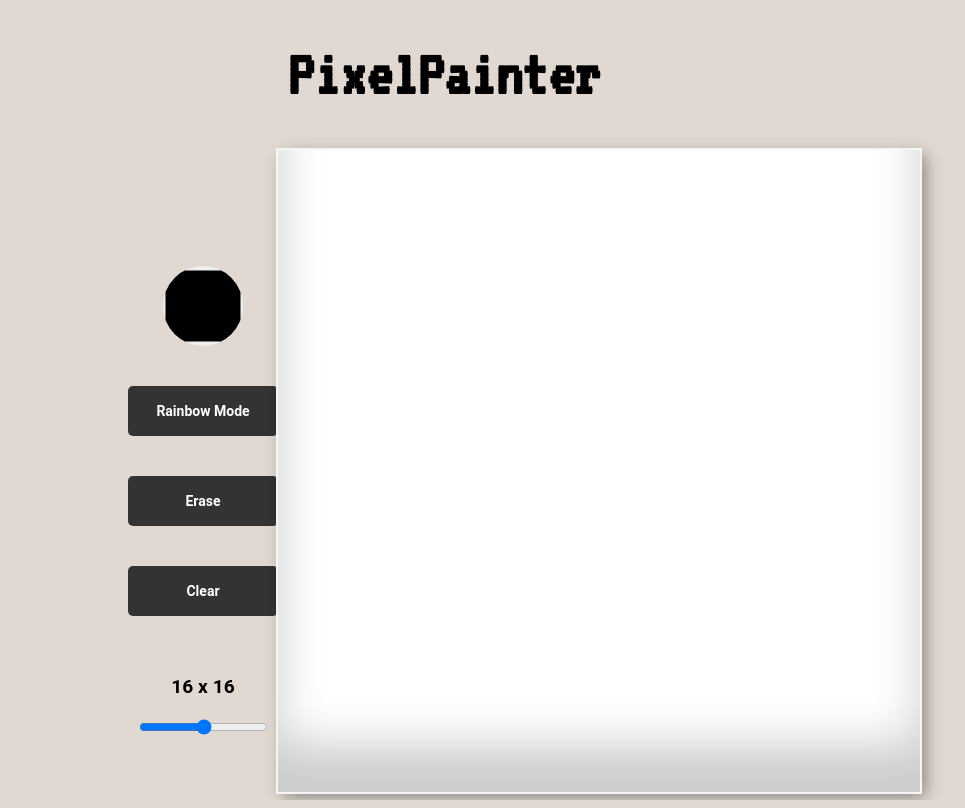
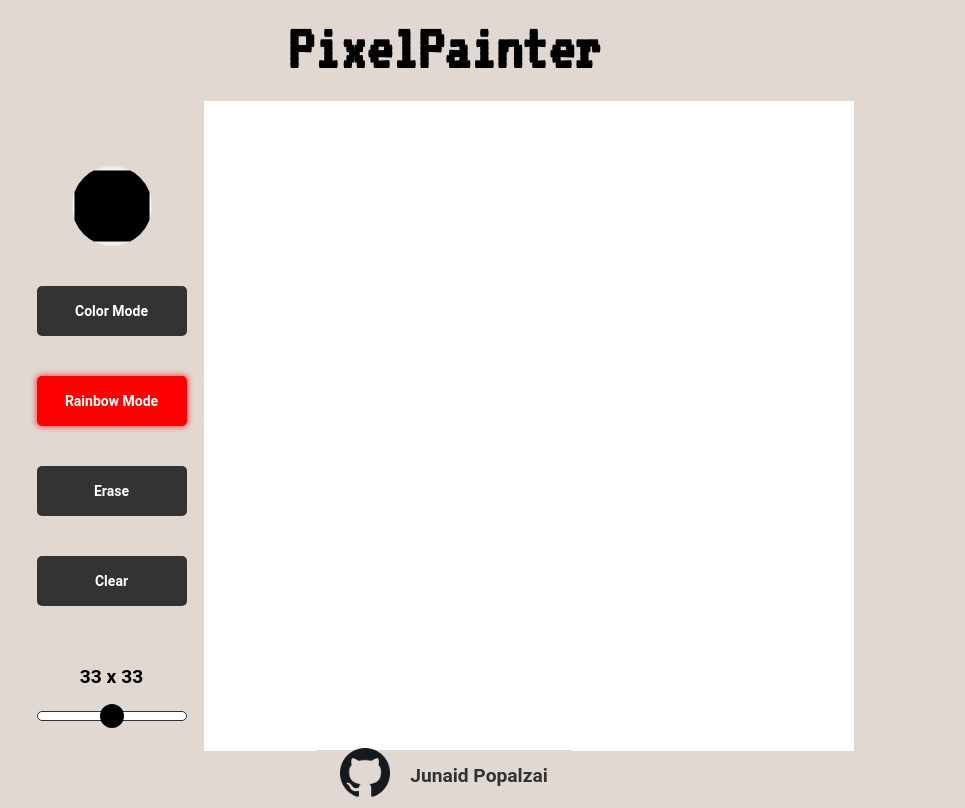
Before and after one commit to JunaidP24/pixel-art-drawer, a plain HTML site: page index.html in a window 1280 px wide. Both pictures are taken after a click on the button "Rainbow Mode". Shown: the whole page, without its empty margins (196-1161 px from the left). Drawn offline with Linux system fonts and the light colour scheme.

Commit message:
Add multiple coloring function and eraser mode, and fixed scalability issues

```diff
--- a/index.html
+++ b/index.html
@@ -5,7 +5,6 @@
     <meta http-equiv="X-UA-Compatible" content="IE=edge">
     <meta name="viewport" content="width=device-width, initial-scale=1.0">
     <title>PixelPainter</title>
-    <script src = "script.js" defer></script>
     <link rel = "stylesheet" href = "style.css">
     <link href="https://fonts.googleapis.com/css2?family=VT323&display=swap" rel="stylesheet">
 </head>
@@ -14,6 +13,7 @@
     <div class = "art-ui">
     <ul class = "util-bar">
         <li><input id = "colorInput" type = "color"></li>
+        <li><button id = "colorMode">Color Mode</button></li>
         <li><button id = "rainbowMode">Rainbow Mode</button></li>
         <li><button id = "erase">Erase</button></li>
         <li><button id = "clear">Clear</button></li>
@@ -25,5 +25,9 @@
     <div class = "container">
     </div>
 </div>
+<div class = "footer">
+    <a href = "https://github.com/JunaidP24" target="_blank"><img src = "images/gitlogo.png" width="50"></a> <p>Junaid Popalzai</p>
+</div>
+<script src = "script.js"></script>
 </body>
 </html>
--- a/script.js
+++ b/script.js
@@ -1,59 +1,130 @@
+const container = document.querySelector('.container');
 const displaySize = document.querySelector('#sizeDisplay');
-const clearBttn = document.querySelector('#clear');
-let currColor = colorInput.value;
+const clearButton = document.querySelector('#clear');
+const eraserButton = document.querySelector('#erase');
+const colorModeButton = document.querySelector('#colorMode');
+const rainbowModeButton = document.querySelector('#rainbowMode');
+const colorInput = document.getElementById('colorInput');
 
-function createGrid(gridSize = 16){
-    const colorInput = document.getElementById('colorInput');
-    const container = document.querySelector('.container');
+let currentColor = colorInput.value;
+let currentMode = 'color';
 
+// Create grid with specified size
+function createGrid(size = 16) {
+    // Clear any existing squares from container
     container.innerHTML = '';
-    for (let i = 0; i < gridSize; i++){
-        // Create row
+
+    // Add rows and squares to container based on size
+    for (let i = 0; i < size; i++) {
       let row = document.createElement('div');
-        row.className = `row`;
+      row.classList.add('row');
       container.appendChild(row);
 
-        for(let j = 0; j < gridSize; j++){
-            // Create the squares in one row according to size
-            const square = document.createElement('div');
-            square.className = 'square';
+      for (let j = 0; j < size; j++) {
+        let square = document.createElement('div');
+        square.classList.add('square');
         row.appendChild(square);
 
-            square.addEventListener('click',function(){
-                square.style.backgroundColor = currColor;
+        // Add event listeners for drawing and erasing
+        square.addEventListener('mousedown', function (event) {
+          if (event.button === 0) {
+            if (currentMode === 'color') {
+              square.style.backgroundColor = currentColor;
+            } else if (currentMode === 'raindbow'){
+              square.style.backgroundColor = getRandomColor();
+            }
+            else if (currentMode === 'erase'){
+                event.preventDefault();
+                square.style.backgroundColor = 'transparent';
+            }
+          }
+        });
+
+        square.addEventListener('mouseover', function (event) {
+          if (event.buttons === 1) {
+            if (currentMode === 'color') {
+              square.style.backgroundColor = currentColor;
+            } else if (currentMode === 'rainbow') {
+              square.style.backgroundColor = getRandomColor();
+            }
+            else if (currentMode === 'erase'){
+                event.preventDefault();
+                square.style.backgroundColor = 'transparent';
+            }
+          }
         });
       }
     }
   }
 
-function clearBoard(){
+
+// Clear all squares on the grid
+function clearBoard() {
   const squares = document.querySelectorAll('.square');
   squares.forEach(square => {
     square.style.backgroundColor = '';
   });
 }
 
-function changeSize(){
+// Change the displayed size of the grid
+function changeSize() {
   const sizeInput = document.getElementById('sizeConfirm');
-    sizeInput.addEventListener('change',function(){
-        let gridSize = sizeInput.value;
+  const gridSize = sizeInput.value;
   displaySize.textContent = `${gridSize} x ${gridSize}`;
   clearBoard();
   createGrid(gridSize);
-    });
 }
 
-function checkForClear(){
-    clearBttn.addEventListener('click',function(){
-        clearBoard();
-    });
+// Set the current drawing color
+function setColor() {
+  currentColor = colorInput.value;
 }
 
-function startDrawing(){
-    let gridSize = 16;
-    createGrid(gridSize);
-    changeSize();
-    checkForClear();
+// Set the current mode to color or rainbow
+function setMode(mode) {
+  currentMode = mode;
 }
 
-startDrawing();
+// Get a random color for rainbow mode
+function getRandomColor() {
+  const letters = '0123456789ABCDEF';
+  let color = '#';
+  for (let i = 0; i < 6; i++) {
+    color += letters[Math.floor(Math.random() * 16)];
+  }
+  return color;
+}
+
+// Set the active button class and update current mode
+function setActiveButton(button, mode) {
+    const buttons = document.querySelectorAll('button');
+    buttons.forEach(btn => {
+      if (btn === button) {
+        btn.classList.add('active');
+      } else {
+        btn.classList.remove('active');
+      }
+    });
+
+    if (mode === 'erase') {
+      currentMode = 'erase';
+    } else {
+      setMode(mode);
+    }
+  }
+
+// Initialize event listeners and drawing functionality
+function init() {
+  createGrid();
+  changeSize();
+
+  // Event listeners for buttons
+  clearButton.addEventListener('click', clearBoard);
+  eraserButton.addEventListener('click', () => setActiveButton(eraserButton, 'erase'));
+  colorModeButton.addEventListener('click', () => setActiveButton(colorModeButton, 'color'));
+  rainbowModeButton.addEventListener('click', () => setActiveButton(rainbowModeButton, 'rainbow'));
+  colorInput.addEventListener('input', setColor);
+  document.getElementById('sizeConfirm').addEventListener('change', changeSize);
+}
+
+init();
--- a/style.css
+++ b/style.css
@@ -3,19 +3,31 @@ body,html{
 }
 
 body{
-    margin-top:-5px;
     display:flex;
     justify-content: center;
     align-items: center;
     flex-direction: column;
     background-color: #E1D9D1;
+    text-align: center; /* added */
 }
 
 h1{
+    margin-left: 200px;
+    padding-top:50px;
+    margin: 0;
+    margin-bottom: 0px;
     font-family: 'VT323', monospace;
     font-size: 65px;
     font-weight: bold;
 }
+
+h1 {
+    margin-top: 0;
+  }
+
+.container {
+    margin-top: 20px;
+ }
 
 #colorInput {
     width: 80px;
@@ -28,18 +40,15 @@ h1{
 }
 
 .container{
-    max-width: 600px;
-    max-height: 600px;
-    min-width: 600px;
-    min-height: 600px;
+    max-width: 650px;
+    max-height: 650px;
+    min-width: 650px;
+    min-height: 650px;
     display:flex;
     flex-direction: column;
     background-color: white;
-    padding: 21px;
-    box-shadow:
-       inset 0 -3em 3em rgba(0,0,0,0.2),
-             0 0  0 2px rgb(245,245,245),
-             0.3em 0.3em 1em rgba(0,0,0,0.4);
+    padding: 0px;
+    overflow: none;
 }
 
 .square{
@@ -54,8 +63,10 @@ h1{
 }
 
 .art-ui{
+    margin-bottom: 100px;
     display:flex;
-    justify-content: space-between;
+    justify-content: center;
+    gap: 15px;
     width:50%;
 }
 
@@ -94,6 +105,7 @@ button {
     cursor: pointer;
     width: 150px;
     height: 50px;
+    transition: background-color 0.3s ease-in-out;
   }
 
 button:hover{
@@ -105,3 +117,48 @@ p{
    font-size: larger;
    font-weight: bolder;
 }
+
+#sizeConfirm{
+    width: 150px;
+}
+
+input[type='range'] {
+    -webkit-appearance: none;
+    background-color: inherit;
+  }
+
+input[type='range']::-webkit-slider-runnable-track {
+    height: 10px;
+    border: 1px solid #333;
+    border-radius: 25px;
+    background: white;
+  }
+
+input[type='range']::-webkit-slider-thumb {
+    -webkit-appearance: none;
+    width: 24px;
+    height: 24px;
+    border-radius: 25px;
+    margin-top: -8px;
+    background: black;
+  }
+
+button.active {
+    background-color: red;
+    box-shadow: 0px 0px 5px 2px rgba(255, 0, 0, 0.5);
+    font-weight: bold;
+  }
+
+  .footer {
+    margin: 0;
+    position: fixed;
+    bottom: 0;
+    width: 20%;
+    height: 50px;
+    gap:20px;
+    background-color: inherit;
+    color: #333;
+    display: flex;
+    justify-content: center;
+    align-items: center;
+  }
```
Also changed, not shown: images/gitlogo.png (added). Lines whose indentation alone changed are shown as unchanged.
